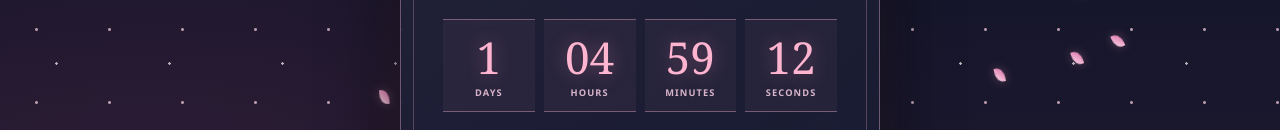
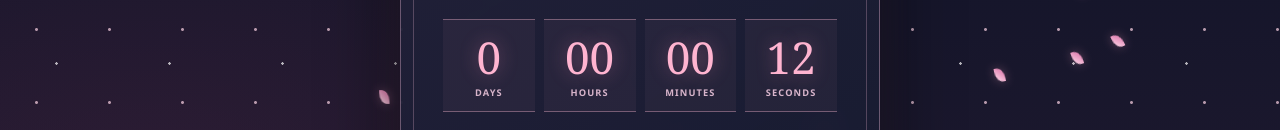
Before and after one commit to Sulaiman1215/Countdown, a plain HTML site: page index.html in a window 1280 px wide. Shown: the part 445-575 px from the top of the page. Drawn offline with Linux system fonts and the light colour scheme.

Commit message:
Update index.html

```diff
--- a/index.html
+++ b/index.html
@@ -81,7 +81,7 @@
   <script>
     // Paste your other website's full address between the quotes below.
     const WEBSITE_URL = 'midnight_sakura_birthday_surprise_for_gappiya.html';
-    const OPEN_AT = Date.UTC(2026, 10, 28, 18, 30, 0); // 29 Nov 2026, 12:00 AM Colombo time
+    const OPEN_AT = Date.UTC(2026, 10, 27, 13, 31, 0); // 29 Nov 2026, 12:00 AM Colombo time
     const $ = id => document.getElementById(id);
     const messages = [
       'Excuse me, Gappiya! Who gave you permission to open this early? 😂',
```
